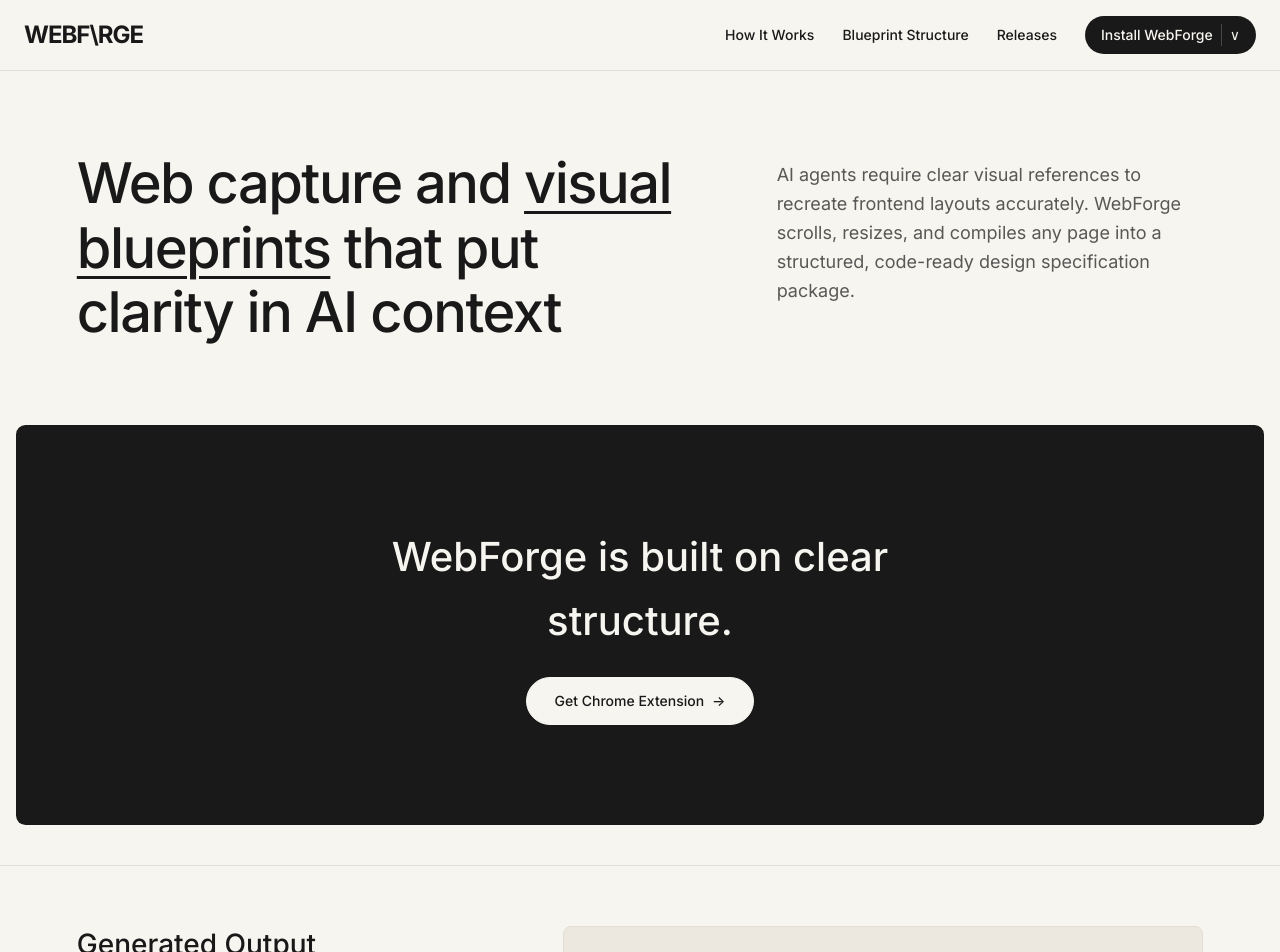
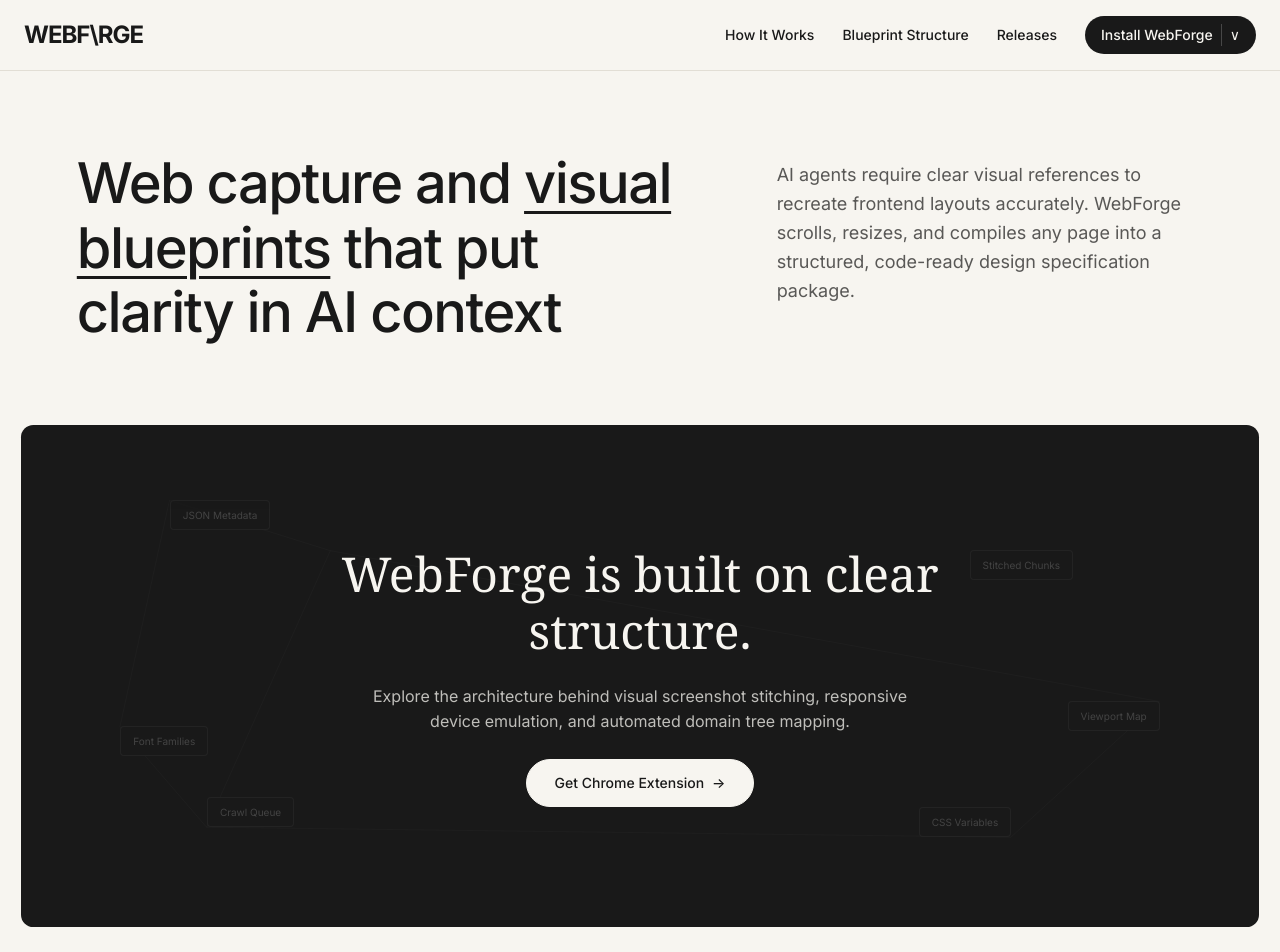
Before and after one commit to zakisheriff/WebForge, a Next.js app in the folder website/: page / in a window 1280 px wide. Shown: the top 952 px of the page. Built offline with nearby package versions, Linux system fonts and the light colour scheme.

Commit message:
style: replicate network graph background and typography contrast on dark banner

```diff
--- a/website/src/app/globals.css
+++ b/website/src/app/globals.css
@@ -287,9 +287,10 @@
   background-color: var(--text-primary);
   color: var(--bg-color);
   border-radius: 40px;
-  padding: 100px 40px;
+  padding: 120px 40px;
   text-align: center;
   position: relative;
+  overflow: hidden;
   display: flex;
   flex-direction: column;
   align-items: center;
@@ -301,9 +302,20 @@
 }
 
 .banner-title {
-  font-size: 40px;
+  font-family: var(--font-serif);
+  font-size: 48px;
   color: var(--bg-color);
-  max-width: 600px;
+  max-width: 650px;
+  z-index: 10;
+  line-height: 1.2;
+}
+
+.banner-subtext {
+  font-size: 16px;
+  color: rgba(247, 245, 240, 0.75);
+  max-width: 580px;
+  z-index: 10;
+  line-height: 1.6;
 }
 
 .btn-banner {
@@ -318,11 +330,51 @@
   gap: 8px;
   border: 1px solid var(--bg-color);
   transition: all 0.2s ease;
+  z-index: 10;
 }
 
 .btn-banner:hover {
   background-color: transparent;
   color: var(--bg-color);
+}
+
+/* Network Graph Mock Background */
+.network-graph {
+  position: absolute;
+  top: 0;
+  left: 0;
+  width: 100%;
+  height: 100%;
+  opacity: 0.18;
+  pointer-events: none;
+  z-index: 1;
+}
+
+.graph-node {
+  position: absolute;
+  background: rgba(25, 25, 25, 0.85);
+  border: 1px solid rgba(255, 255, 255, 0.25);
+  border-radius: 4px;
+  color: #fff;
+  padding: 6px 12px;
+  font-size: 10px;
+  font-family: var(--font-mono);
+  white-space: nowrap;
+}
+
+.node-1 { top: 15%; left: 12%; }
+.node-2 { top: 25%; right: 15%; }
+.node-3 { bottom: 20%; left: 15%; }
+.node-4 { bottom: 18%; right: 20%; }
+.node-5 { top: 60%; left: 8%; }
+.node-6 { top: 55%; right: 8%; }
+
+.graph-lines {
+  position: absolute;
+  top: 0;
+  left: 0;
+  width: 100%;
+  height: 100%;
 }
 
 .banner-footer {
--- a/website/src/app/page.tsx
+++ b/website/src/app/page.tsx
@@ -74,7 +74,29 @@
       {/* Main Banner Container */}
       <section className="banner-container">
         <div className="dark-banner">
+          {/* Network Graph Background Mock replicating Anthropic 1:1 */}
+          <div className="network-graph">
+            <svg className="graph-lines" xmlns="http://www.w3.org/2000/svg">
+              <line x1="12%" y1="15%" x2="25%" y2="25%" stroke="rgba(255,255,255,0.12)" strokeWidth="1" />
+              <line x1="25%" y1="25%" x2="15%" y2="80%" stroke="rgba(255,255,255,0.12)" strokeWidth="1" />
+              <line x1="15%" y1="80%" x2="80%" y2="82%" stroke="rgba(255,255,255,0.12)" strokeWidth="1" />
+              <line x1="25%" y1="25%" x2="92%" y2="55%" stroke="rgba(255,255,255,0.12)" strokeWidth="1" />
+              <line x1="80%" y1="82%" x2="92%" y2="55%" stroke="rgba(255,255,255,0.12)" strokeWidth="1" />
+              <line x1="12%" y1="15%" x2="8%" y2="60%" stroke="rgba(255,255,255,0.12)" strokeWidth="1" />
+              <line x1="8%" y1="60%" x2="15%" y2="80%" stroke="rgba(255,255,255,0.12)" strokeWidth="1" />
+            </svg>
+            <div className="graph-node node-1">JSON Metadata</div>
+            <div className="graph-node node-2">Stitched Chunks</div>
+            <div className="graph-node node-3">Crawl Queue</div>
+            <div className="graph-node node-4">CSS Variables</div>
+            <div className="graph-node node-5">Font Families</div>
+            <div className="graph-node node-6">Viewport Map</div>
+          </div>
+
           <h2 className="banner-title">WebForge is built on clear structure.</h2>
+          <p className="banner-subtext">
+            Explore the architecture behind visual screenshot stitching, responsive device emulation, and automated domain tree mapping.
+          </p>
           <a href="https://github.com/zakisheriff/WebForge" target="_blank" rel="noreferrer" className="btn-banner">
             Get Chrome Extension <span>&rarr;</span>
           </a>
```
